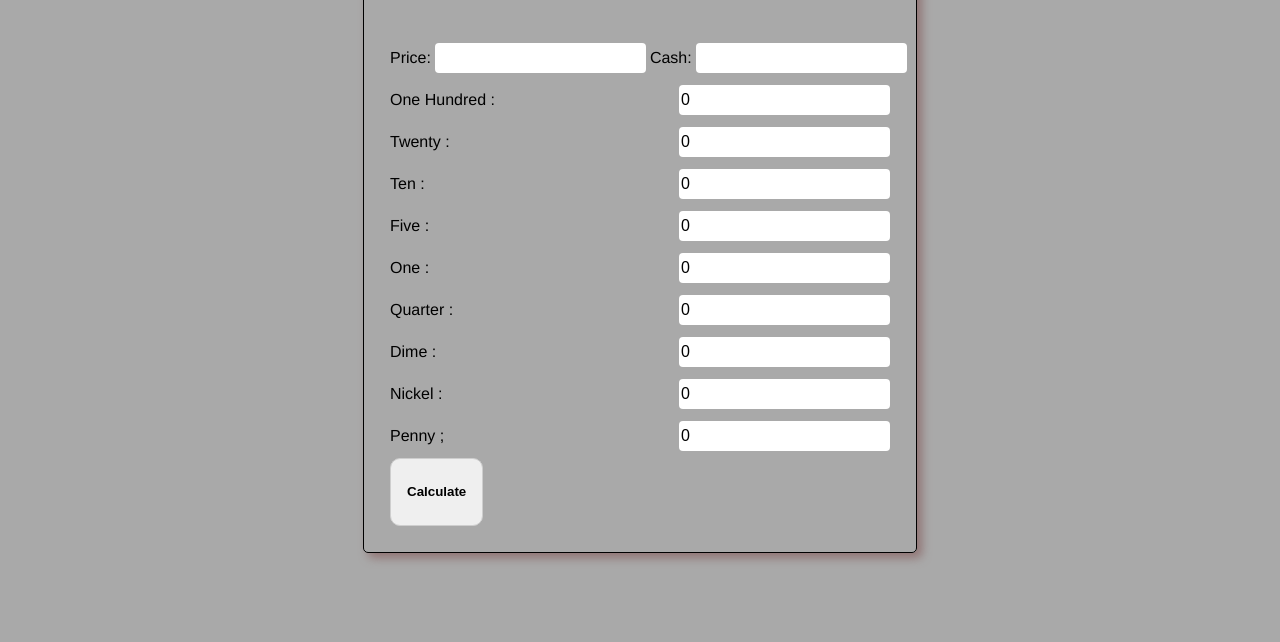
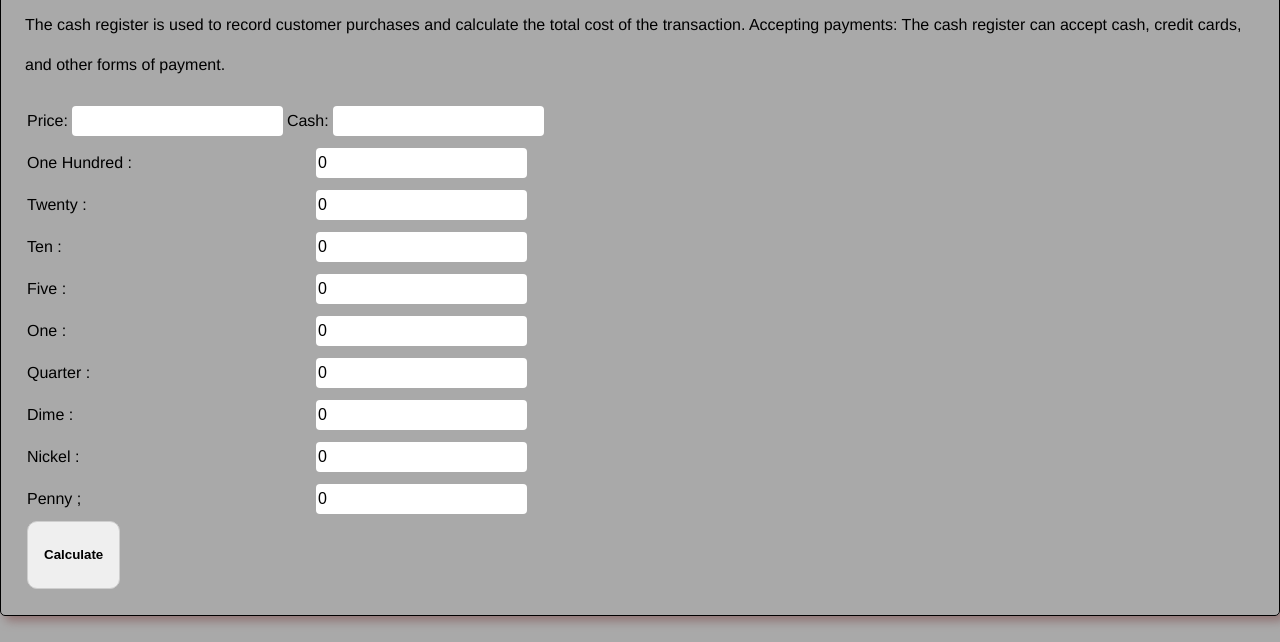
Before and after one commit to kngcl/cashregister, a plain HTML site: page index.html in a window 1280 px wide. Shown: the part 158-800 px from the top of the page. Drawn offline with Linux system fonts and the light colour scheme.

Commit message:
fix error

```diff
--- a/index.html
+++ b/index.html
@@ -15,6 +15,7 @@
       <div id="container">
         <form action="" id="cash-register">
           <p class="title">Cash Register</p>
+          <p> The cash register is used to record customer purchases and calculate the total cost of the transaction. Accepting payments: The cash register can accept cash, credit cards, and other forms of payment.</p>
           <div class="form-row">
             <label for="price">Price:</label>
             <input type="text" class="txt-input" id="price" autocomplete="off">
```
